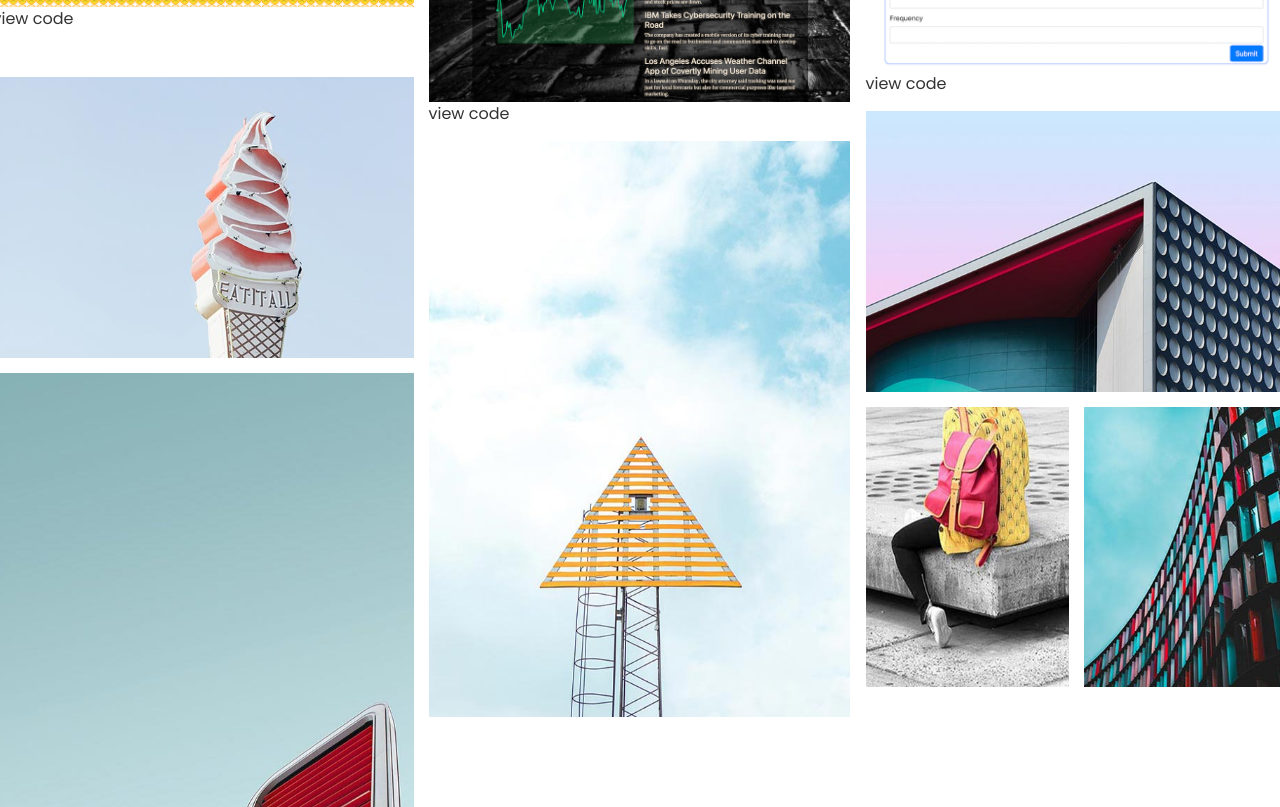
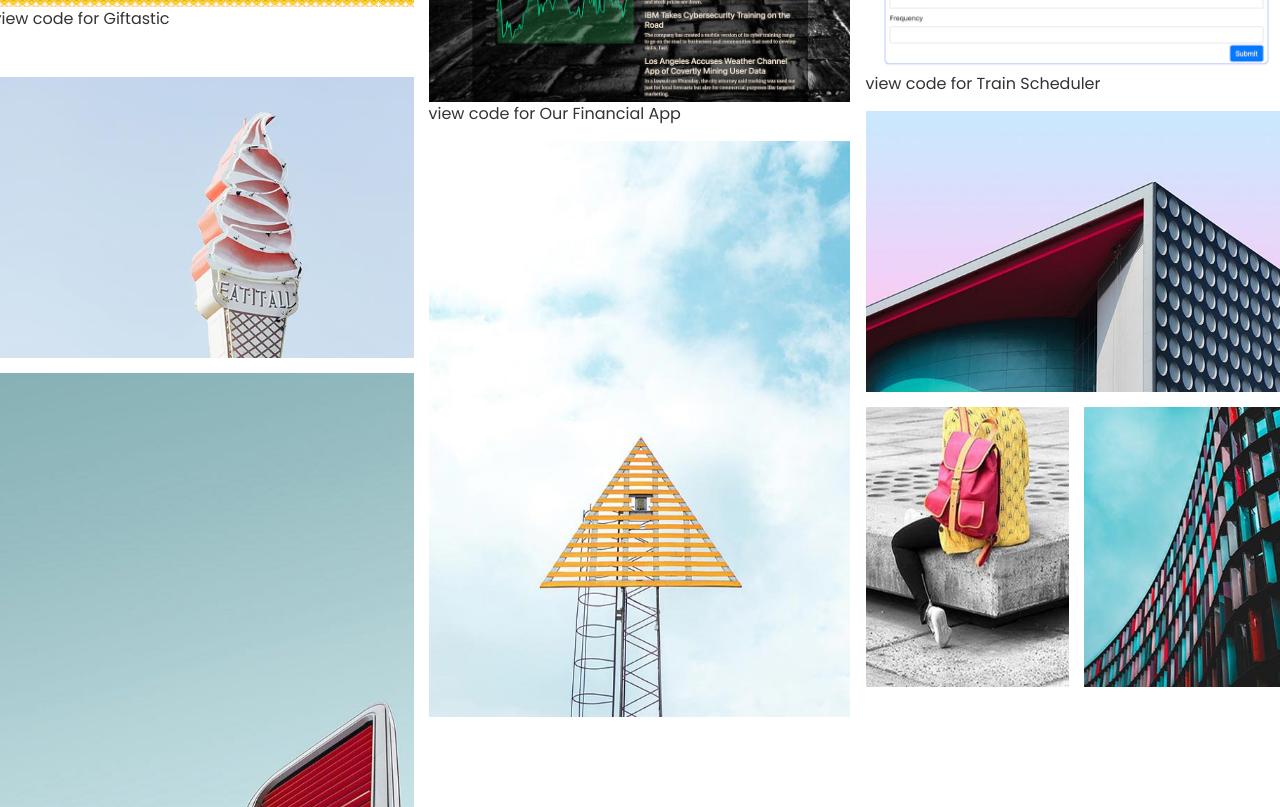
Before and after one commit to emilyfyonker/New-Portfolio, a plain HTML site: page index.html in a window 1280 px wide. Shown: the part 1088-1895 px from the top of the page. Drawn offline with Linux system fonts and the light colour scheme; files whose address does not match are found by name.

Commit message:
added project names

```diff
--- a/index.html
+++ b/index.html
@@ -77,14 +77,14 @@
 			<div class="p-item web-design">
 				<a href="https://emilyfyonker.github.io/Gif-Assignment/index.html" target="_blank">
 					<img src="images/portfolio-1-600x400.jpg" /></a>
-				<div class="viewCodeBtn"><a href="https://github.com/emilyfyonker/Gif-Assignment" target="_blank">view code</a>
+				<div class="viewCodeBtn"><a href="https://github.com/emilyfyonker/Gif-Assignment" target="_blank">view code for Giftastic</a>
 					</viewCodeBtn></div>
 			</div><!-- p-item -->
 
 			<div class="p-item branding graphic-design">
 				<a href="https://jrbricafort.github.io/Project-One/" target="_blank">
 					<img src="images/portfolio-7-600x800.jpg" alt=""></a>
-					<div class="viewCodeBtn"><a href="https://github.com/jrbricafort/Project-One" target="_blank">view code</a></div>
+					<div class="viewCodeBtn"><a href="https://github.com/jrbricafort/Project-One" target="_blank">view code for Our Financial App</a></div>
 
 			</div>
 			<!-- p-item -->
@@ -92,7 +92,7 @@
 			<div class="p-item web-design">
 				<a href="https://emilyfyonker.github.io/Train-Scheduler/index.html" target="_blank">
 					<img src="images/portfolio-2-600x400.jpg" alt=""></a>
-					<div class="viewCodeBtn"><a href="https://github.com/emilyfyonker/Train-Scheduler" target="_blank">view code</a></div>
+					<div class="viewCodeBtn"><a href="https://github.com/emilyfyonker/Train-Scheduler" target="_blank">view code for Train Scheduler</a></div>
 
 			</div><!-- p-item -->
 
```
